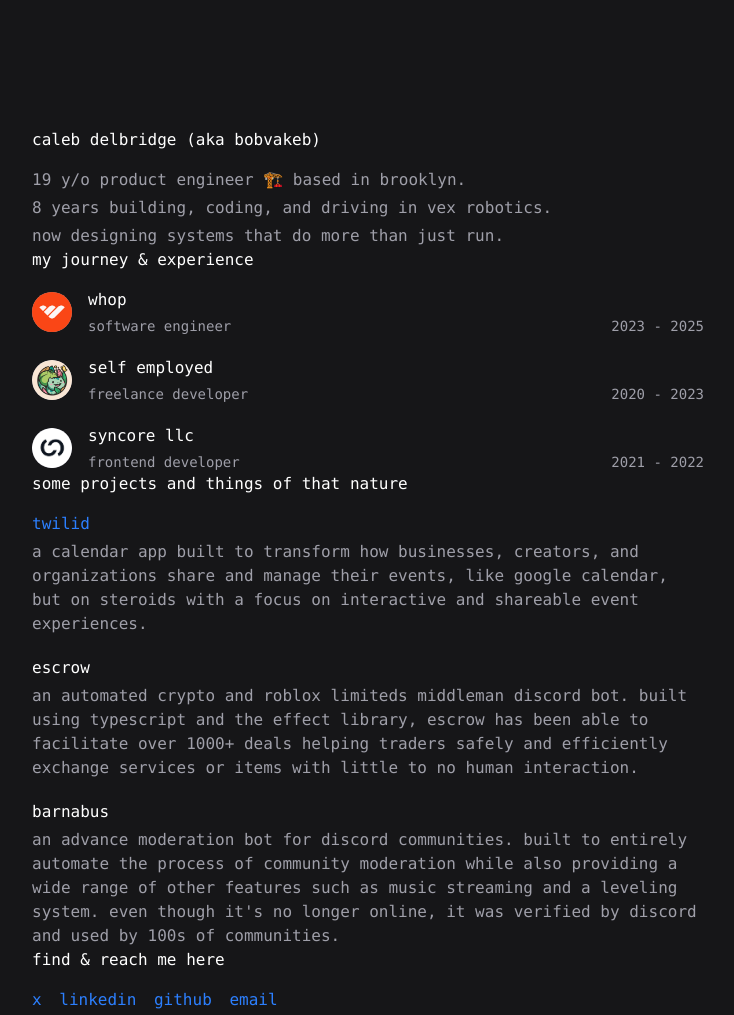
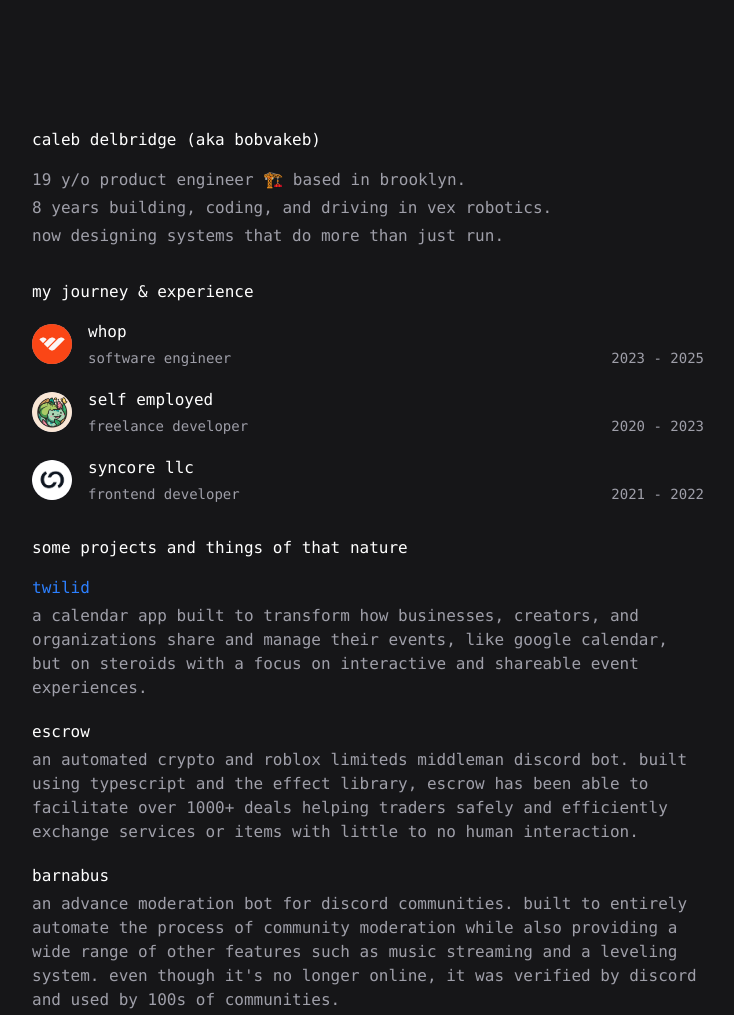
Before and after one commit to Jaxenormus/my-website, an Astro site: page / in a window 1280 px wide. Shown: the top 1015 px of the page, without its empty margins (272-1006 px from the left). Built offline with nearby package versions, Linux system fonts and the light colour scheme; Astro itself is replaced by a stand-in of ours.

Commit message:
Update index.astro

```diff
--- a/src/pages/index.astro
+++ b/src/pages/index.astro
@@ -56,8 +56,8 @@
       }}
     />
   </head>
-  <body class="max-w-2xl mx-5 md:mx-auto my-8 md:my-32 space-y-8">
-    <main>
+  <body>
+    <main class="max-w-2xl mx-5 md:mx-auto my-8 md:my-32 space-y-8">
       <Section id="hero" title="caleb delbridge (aka bobvakeb)">
         <p class="text-zinc-400 text-sm lg:text-base space-y-1 flex flex-col">
           <span>{age} y/o product engineer 🏗️ based in brooklyn.</span>
```
